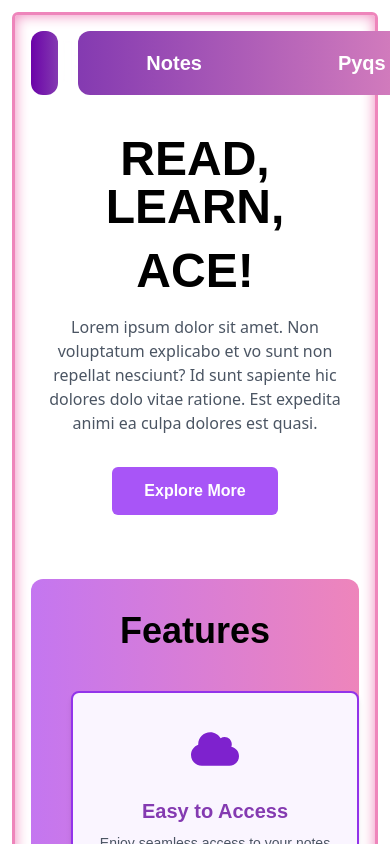
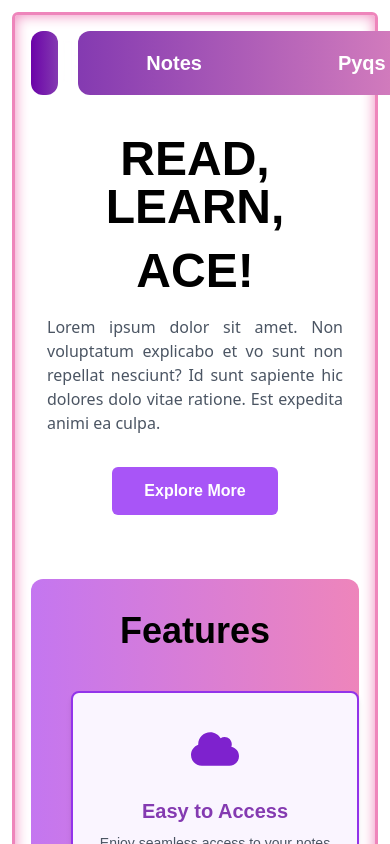
Before and after one commit to Soumyadipmaity1/k-prep, a Next.js app: page / in a window 390 px wide. Shown: the top 844 px of the page. Built offline with nearby package versions, Linux system fonts and the light colour scheme; a web font is replaced by a local one.

Commit message:
refactor: Update landing page Hero section styling and responsiveness

```diff
--- a/src/components/landingpage/Hero/Hero.tsx
+++ b/src/components/landingpage/Hero/Hero.tsx
@@ -10,8 +10,8 @@ const Hero: FC = () => {
         <h1 className="sm:text-7xl text-5xl font-bold mb-4">READ, LEARN,</h1>
         <h1 className="sm:text-7xl text-5xl font-bold mb-4"> ACE!</h1>
 
-        <p className="text-gray-600 sm:mb-6 sm:px-0 px-4  sm:mt-8 mt-5 font-sans">
-          Lorem ipsum dolor sit amet. Non voluptatum explicabo et vo sunt non repellat nesciunt? Id sunt sapiente hic dolores dolo vitae ratione. Est expedita animi ea culpa dolores est quasi.
+        <p className="text-gray-600 sm:mb-6 sm:px-0 px-4 text-justify   sm:mt-8 mt-5 font-sans">
+          Lorem ipsum dolor sit amet. Non voluptatum explicabo et vo sunt non repellat nesciunt? Id sunt sapiente hic dolores dolo vitae ratione. Est expedita animi ea culpa.
         </p>
         <button className="px-8  py-3 mt-8 bg-purple-500 text-white font-semibold rounded-md hover:bg-purple-700">
           Explore More
```
